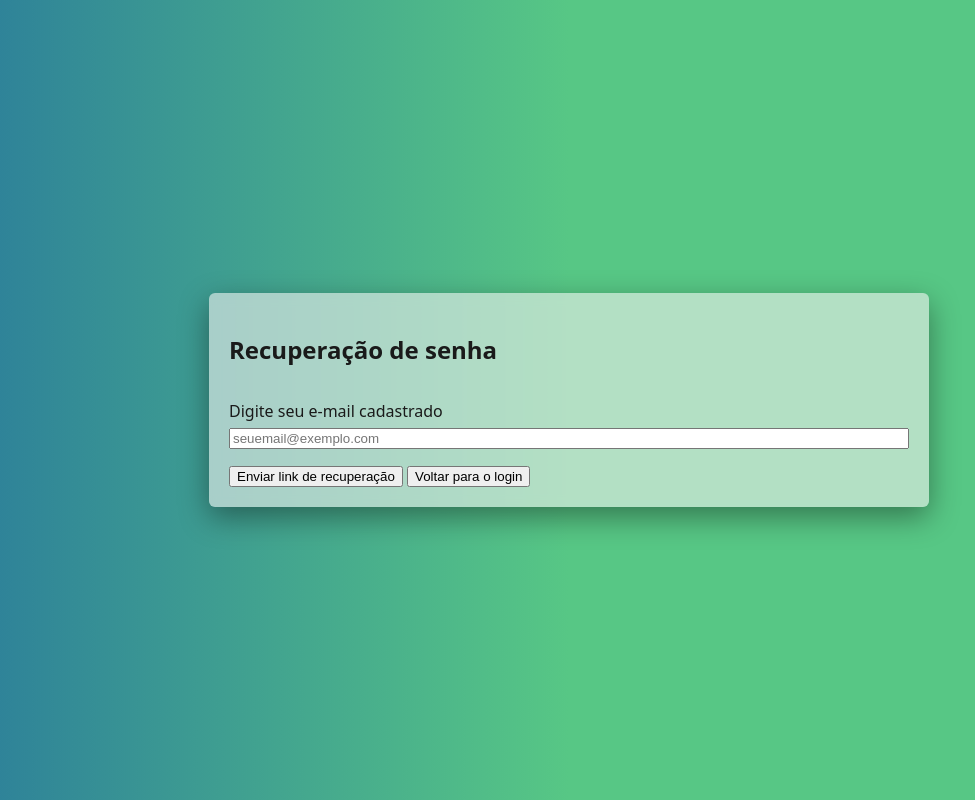
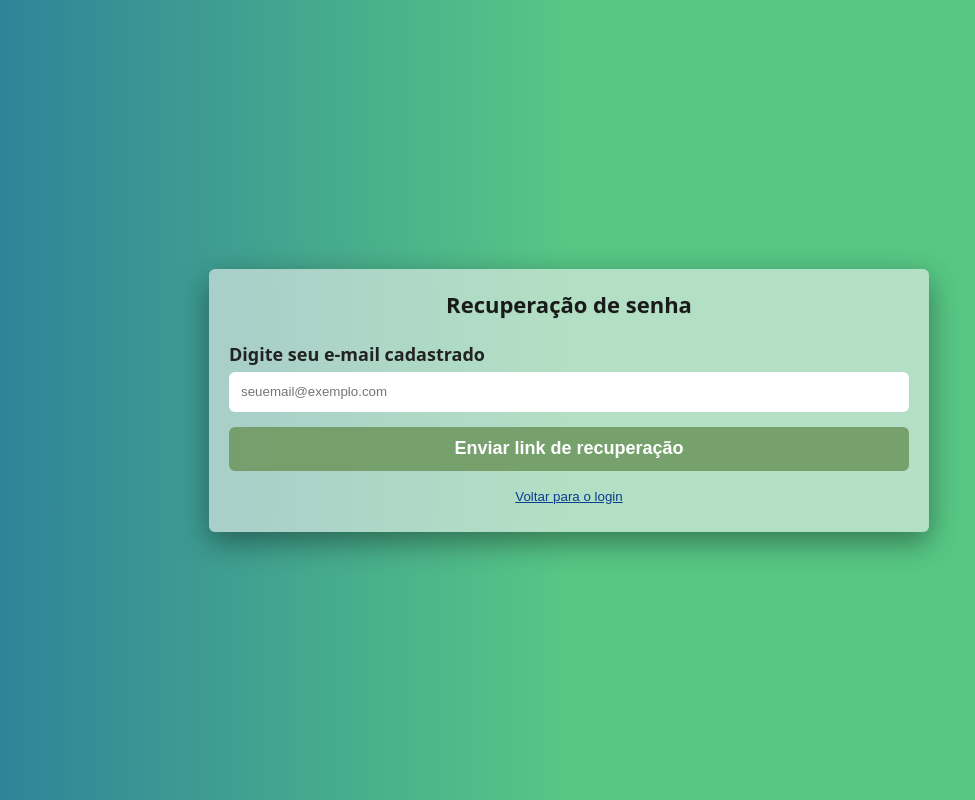
Before and after one commit to kashgarOF/Sistema-de-Login-e-Cadastro, a plain HTML site: page recuperar.html in a window 1280 px wide. Both pictures are taken after a click on the button "Voltar para o login". Shown: the whole page, without its empty margins (71-1046 px from the left). Drawn offline with Linux system fonts and the light colour scheme.

Commit message:
organização
organização

```diff
--- a/css/base.css
+++ b/css/base.css
@@ -10,6 +10,7 @@
   --gap: 15px;
   --shadow: 0 10px 30px #0006;
   --text-shadow: 0 1px 0 rgba(0, 0, 0, 0.07);
+  --accent: #38bdf8;
 
 }
 
--- a/css/components.css
+++ b/css/components.css
@@ -11,56 +11,46 @@
   box-shadow: var(--shadow);
 }
 
-/* Form genérico */
-.form {
-  display: grid;
-  gap: var(--gap);
+/*Button generico*/
+
+* button {
+  cursor: pointer;
+  transition: transform .2s ease, filter .2s ease;
 }
 
-.field {
-  display: grid;
-  gap: 6px;
+* button:hover {
+  transform: scale(1.02);
 }
 
-.field > label {
-  font-size: 14px;
-  color: var(--muted);
+* button:focus {
+  box-shadow: 0 0 0 3px rgba(76, 175, 239, 0.25);
 }
 
-.field > input,
-.field > select,
-.field > textarea {
-  width: 100%;
-  padding: 10px 12px;
-  border-radius: 10px;
-  border: 1px solid var(--border);
-  background: #0b1220;
-  color: var(--text);
+.btn-link:focus {
   outline: none;
-}
-
-.field > input:focus,
-.field > select:focus {
-  border-color: var(--accent);
-  box-shadow: 0 0 0 3px #38bdf822;
+  box-shadow: none;
+  text-decoration: underline;
 }
 
 /* Ações e botões */
 .actions {
   display: flex;
+  flex-direction: column;
   gap: 10px;
   justify-content: space-between;
   align-items: center;
 }
 
 .btn-primary {
-  padding: 10px 14px;
-  border-radius: 10px;
-  border: 1px solid var(--primary);
-  background: var(--primary);
-  color: #052016;
+  width: 100%;
+  height: 44px;
+  text-align: center;
+  background-color: rgba(110, 151, 93, 0.85);
+  border: none;
+  border-radius: 6px;
+  font-size: 18px;
+  color: #fff;
   font-weight: 700;
-  cursor: pointer;
 }
 
 .btn-primary[disabled] {
@@ -71,10 +61,71 @@
 .btn-link {
   background: none;
   border: none;
-  color: #93c5fd;
+  width: 100%;
+  text-align: center;
+  color: #0b3d91;
   cursor: pointer;
   padding: 8px;
 }
+
+
+/* Form genérico */
+.form {
+  display: grid;
+  gap: var(--gap);
+}
+
+.h2 {
+  margin: 0 0 8px 0;
+  font-size: 22px;
+  text-align: center;
+  color: #1a1a1a;
+  text-shadow: 0 1px 0 rgba(0, 0, 0, 0.07);
+
+}
+
+.field {
+  display: grid;
+  gap: 6px;
+  cursor: pointer;
+}
+
+.field label {
+  width: 100%;
+  text-align: left;
+  font-size: 18px;
+  font-weight: 600;
+  color: #222;
+}
+
+.field input {
+  width: 100%;
+  height: 40px;
+  padding: 10px 12px;
+  border-radius: 6px;
+  border: 1px solid var(--border);
+  background: #fff;
+  color: var(--text);
+  outline: none;
+}
+
+.field select {
+    width: 100%;
+  padding: 8px 12px;
+  border-radius: 6px;
+  border: 1px solid #ccc;
+  background-color: #fff;
+  font-size: 16px;
+  color: #333;
+
+}
+
+.field input:focus,
+.field select:focus {
+  border-color: var(--accent);
+  box-shadow: 0 0 0 3px #38bdf822;
+}
+
 
 /* Util grid 12 col (se precisar) */
 .grid {
--- a/recuperar.html
+++ b/recuperar.html
@@ -13,9 +13,9 @@
     <section id="container-recuperar" class="card">
 
         <form class="form" id="bloco-recuperar" action="#" method="post" novalidate >
-            <h2 id="h2-recuperar">Recuperação de senha</h2>
+            <h2 class="h2">Recuperação de senha</h2>
 
-            <div class="campo-recuperar"  class="field">
+            <div class="campo-recuperar field">
                 <label for="input-recuperar">Digite seu e-mail cadastrado</label>
                 <input type="email"
                 id="input-recuperar"
@@ -26,9 +26,9 @@
                 >
             </div>
 
-            <div class="action" >
-                <button type="submit" id="enviar-recuperar">Enviar link de recuperação</button>
-                <button type="button" id="bt-voltar">Voltar para o login</button>
+            <div class="actions" >
+                <button type="submit" class="btn-primary">Enviar link de recuperação</button>
+                <button type="button" class="btn-link">Voltar para o login</button>
             </div>
         </form>
 
```
Also changed, not shown: curriculo.html (+3 -3 lines).
